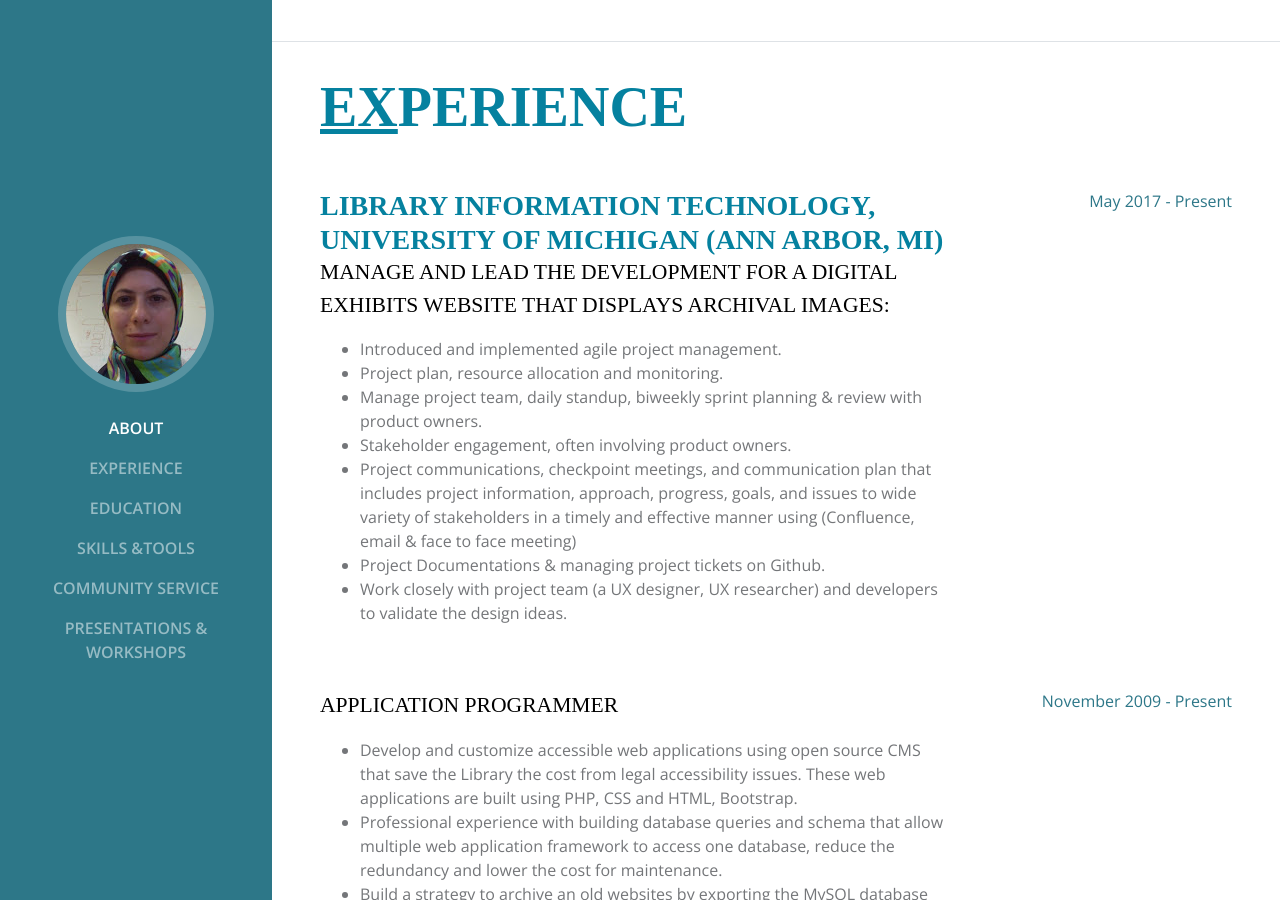
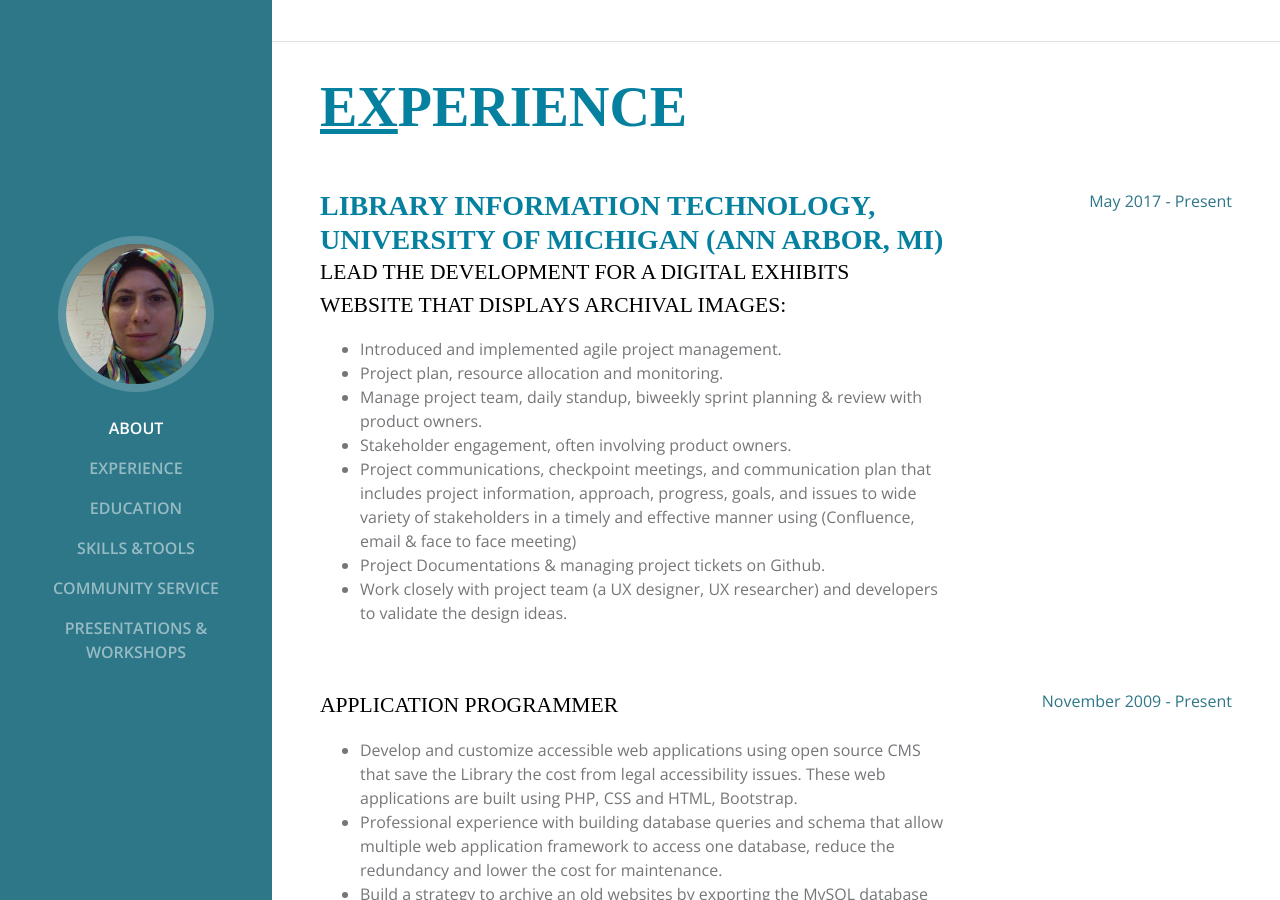
Before and after one commit to nancymou/nancymou.github.io, a Jekyll site: the page index.html, which Jekyll copies as it is, in a window 1280 px wide and 900 px high, scrolled down 858 px. Built offline with Jekyll 4.4.1, drawn with Linux system fonts in a browser that asks for light colours; some web fonts are replaced.

Commit message:
Update index.html

```diff
--- a/index.html
+++ b/index.html
@@ -110,7 +110,7 @@
             <div class="resume-content mr-auto">
                 <h3 class="mb-0">Library Information Technology, University of Michigan
                     (Ann Arbor, MI)</h3>
-                <div class="subheading mb-3">Manage and lead the development for a digital exhibits website that displays archival images:</div>
+                <div class="subheading mb-3">lead the development for a digital exhibits website that displays archival images:</div>
                 <p>
                  <ul>
                       <li>
```
